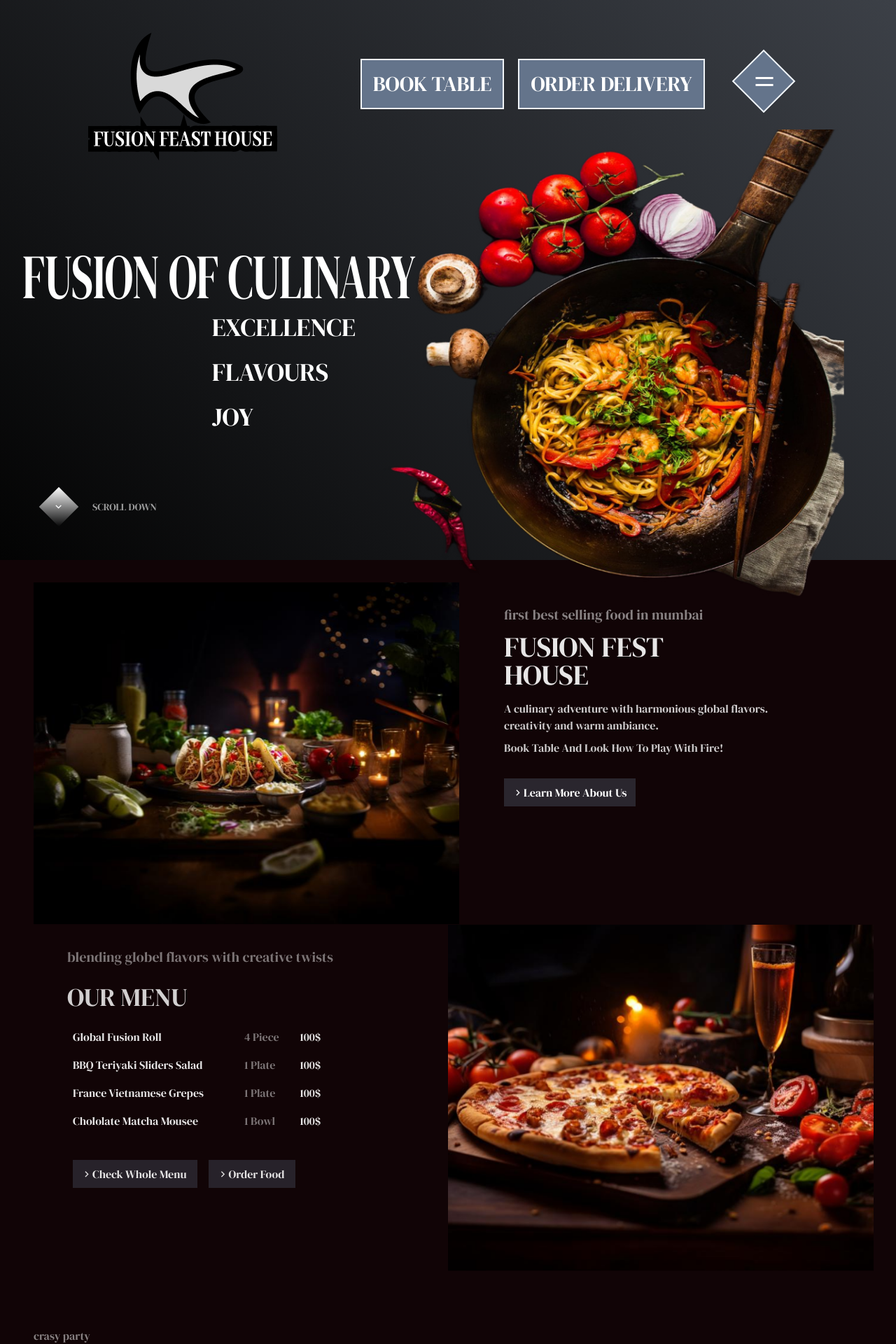
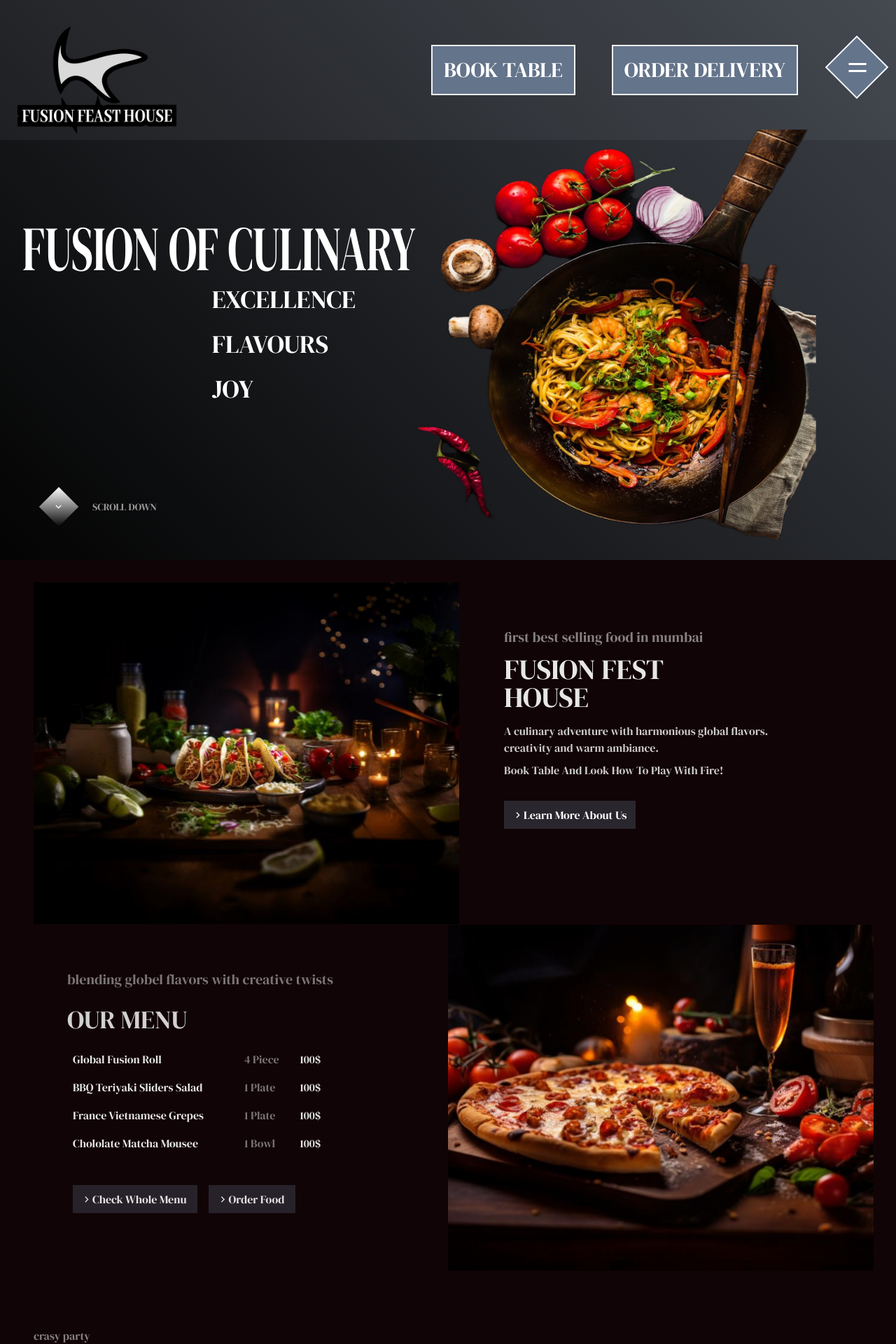
Before and after one commit to preysent/fusion-feast-house, a React (Create React App) app: page / in a window 1280 px wide. Shown: the top 1920 px of the page at 70% size. Built offline with nearby package versions, Linux system fonts and the light colour scheme.

Commit message:
updated responsiveness

```diff
--- a/src/App.css
+++ b/src/App.css
@@ -8,6 +8,7 @@ body,html{
     /* background-image:linear-gradient(0deg, rgba(3.000000058673322, 0, 0, 1) 0%,rgba(12.000000234693289, 5.000000176951289, 5.000000176951289, 1) 100%) ; */
 
     background-color: #110406;
+    scroll-behavior: smooth;
 }
 
 
--- a/src/components/Main.js
+++ b/src/components/Main.js
@@ -9,7 +9,7 @@ const Main = () => {
     return (
         <>
             <Navbar />
-            <div className='container m-auto'>
+            <div className='container m-auto relative'>
                 <AboutCart/>
                 <Party/>
                 <Team/>
--- a/src/components/header/Navbar.js
+++ b/src/components/header/Navbar.js
@@ -6,17 +6,17 @@ import bg from '../../assests/Group 92.png'
 const Navbar = () => {
   return (
     <div id="home" className='h-[100vh] w-full flex flex-col items-center'>
-      <nav className='p-2 h-[30%] text-center w-full bg-opacity-50 flex items-center justify-evenly'>
+      <nav className='p-2 h-[15%] md:h-[25%] text-center w-full flex items-center justify-between px-6 bg-slate-200  bg-opacity-5'>
 
-        <img src={logo} alt='logo' />
+        <img className='h-full object-contain' src={logo} alt='logo' />
 
         <div className='flex gap-5'>
-          <button className='uppercase border-2 border-slate-100 p-4 text-3xl text-white bg-slate-500'>book table</button>
+          <button className='uppercase border-2 border-slate-100 p-4 text-3xl text-white bg-slate-500 hidden md:flex'>book table</button>
 
-          <button className='uppercase border-2 border-slate-100 p-4 text-3xl text-white bg-slate-500'>order delivery</button>
+          <button className='uppercase border-2 border-slate-100 p-4 text-3xl text-white bg-slate-500 mx-8 hidden md:flex'>order delivery</button>
 
 
-          <button className='uppercase border-2 border-slate-100 p-1 font-bold text-5xl text-white bg-slate-500 w-[4rem] h-[4rem] rotate-45 mx-8'>
+          <button className='uppercase border-2 border-slate-100 md:p-1 font-bold text-5xl text-white bg-slate-500 w-[3rem] md:w-[4rem] h-[3rem] md:h-[4rem] rotate-45 '>
             <p className='rotate-[-45deg]'>=</p>
           </button>
 
@@ -27,8 +27,8 @@ const Navbar = () => {
 
       <div className=' flex h-[70vh]'>
         <div className='text-white w-fit p-3 uppercase'>
-          <h2 className=' text-6xl scale-y-150 pl-5 mt-28'>fusion of culinary</h2>
-          <div className='text-4xl flex flex-col gap-6 m-6 ml-[50%]'>
+          <h2 className=' text-4xl md:text-6xl scale-y-150 pl-5 mt-28'>fusion of culinary</h2>
+          <div className='text-2xl md:text-4xl flex flex-col gap-6 m-6 ml-[50%]'>
             <h5>excellence</h5>
             <h5>flavours</h5>
             <h5>joy</h5>
@@ -41,7 +41,7 @@ const Navbar = () => {
             <p className='opacity-60 text-sm'>scroll down</p>
           </div>
         </div>
-        <img className='object-contain w-5/12 scale-125' src={bg} alt="bh-img" />
+        <img className='object-contain w-5/12 scale-[1.1] hidden md:flex' src={bg} alt="bh-img" />
 
       </div>
     </div>
--- a/src/components/main/AboutCart.js
+++ b/src/components/main/AboutCart.js
@@ -12,7 +12,7 @@ const AboutCart = () => {
 
                     <img className='md:max-w-[50%] w-full  object-cover' src={aboutImgSrc} alt="food Img"/>
 
-                    <div className='p-16 py-8 max-w-xl'>
+                    <div className='md:p-16 p-4 py-8 max-w-xl'>
                         <p className='opacity-50 text-xl mb-3'> first best selling food in mumbai </p>
                         <h2 className='uppercase text-[2.5rem] mb-4 opacity-90 leading-10'>fusion fest <br /> house</h2>
                         <h5 className='opacity-80 mb-2'>A culinary adventure with harmonious global flavors. creativity and warm ambiance.</h5>
@@ -33,7 +33,7 @@ const AboutCart = () => {
                     <img className='md:max-w-[50%]  w-full   object-cover' src={mehuImgSrc} alt="food Img"/>
 
 
-                    <div className='p-16 py-8 max-w-xl opacity-90'>
+                    <div className='md:p-16 p-4 py-8 max-w-xl opacity-90'>
                         <p className='opacity-50 text-xl mb-6'> blending globel flavors with creative twists </p>
                         <h2 className='uppercase text-4xl mb-4 opacity-90 leading-10'>our menu</h2>
 
@@ -64,12 +64,12 @@ const AboutCart = () => {
                         </table>
 
 
-                        <button className='p-2 px-3 bg-slate-500/[.3] capitalize mx-2 pr-4'>
+                        <button className='p-2 px-3 bg-slate-500/[.3] capitalize mx-2 pr-4 my-1'>
                             <i className="ri-arrow-right-s-line"></i>
                             check whole menu
                         </button>
 
-                        <button className='p-2 px-3 bg-slate-500/[.3] capitalize mx-2 pr-4'>
+                        <button className='p-2 px-3 bg-slate-500/[.3] capitalize mx-2 pr-4 my-1'>
                             <i className="ri-arrow-right-s-line"></i>
                             order food
                         </button>
--- a/src/components/main/Team.js
+++ b/src/components/main/Team.js
@@ -2,7 +2,7 @@ import React from 'react'
 
 const Team = () => {
     return (
-        <div className='text-white bg-[#2e2a2a] rounded-[3rem] lg:py-14 lg:px-20 p-5 border-4 border-[#817f7f] flex flex-wrap lg:flex-nowrap m-4 mb-10' >
+        <div className='text-white bg-[#2e2a2a] rounded-[3rem] lg:py-14 lg:px-20 md:p-5 p-1 border-4 border-[#817f7f] flex flex-wrap lg:flex-nowrap m-4 mb-10' >
 
             <div className='w-full h-full md:w-1/2  p-10'>
                 <p className='opacity-50 text-lg mb-10 capitalize'> here they are </p>
@@ -18,7 +18,7 @@ const Team = () => {
             </div>
 
 
-            <div className='w-full h-full md:w-1/2 p-3 px-9 grid grid-cols-3 gap-6'>
+            <div className='w-full h-full md:w-1/2 p-3 px-9 grid md:grid-cols-3 grid-cols-2 gap-6'>
 
                 <div className='border-[3px] border-[#9e9e9e] rounded-3xl overflow-hidden'>
                     <img className='object-cover' src='https://i.pinimg.com/236x/e4/c5/9f/e4c59fdbb41ccd0f87dc0be871d91d98.jpg' alt='char'/>
```
